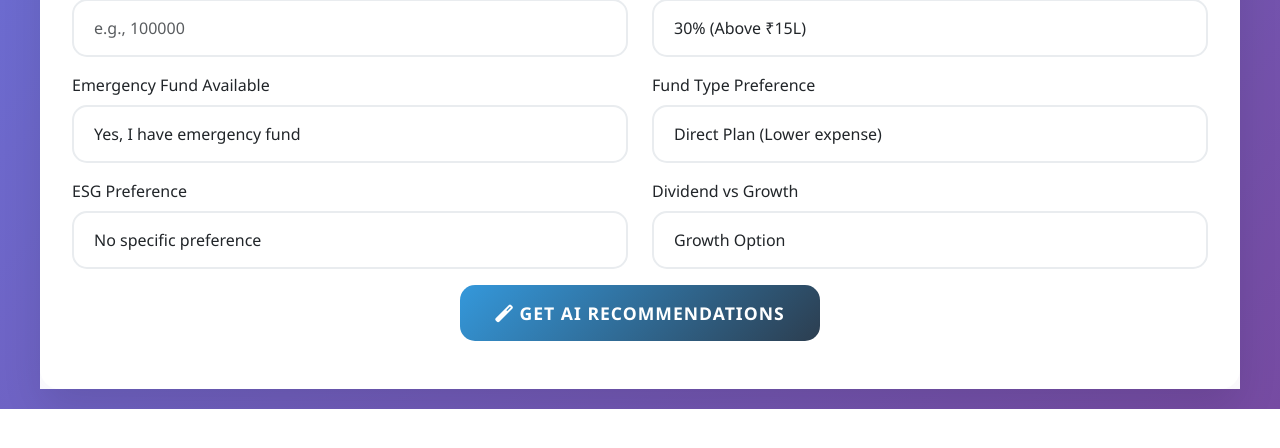
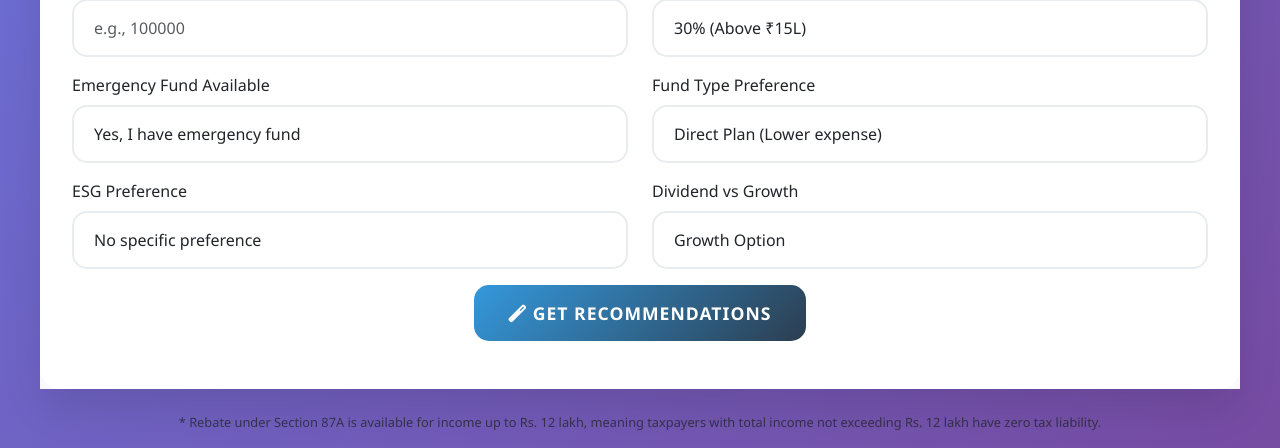
Before and after one commit to RupamMal/Mutual-Fund-Guide, a Flask app: page / in a window 1280 px wide. Shown: the part 1010-1458 px from the top of the page. Before the commit the page ends 1419 px from the top, so only its background shows below. Run offline with Flask 3, Linux system fonts and the light colour scheme; some libraries are stand-ins or nearby versions.

Commit message:
Updated index.html with new changes

```diff
--- a/templates/index.html
+++ b/templates/index.html
@@ -745,7 +745,7 @@
 
                     <div class="text-center">
                         <button type="submit" class="btn btn-primary btn-lg">
-                            <i class="fas fa-magic"></i> Get AI Recommendations
+                            <i class="fas fa-magic"></i> Get Recommendations
                         </button>
                     </div>
                 </form>
@@ -755,7 +755,7 @@
             <div class="loading" id="loading">
                 <div class="spinner mb-3"></div>
                 <h4>Analyzing your profile and generating recommendations...</h4>
-                <p>This may take a few moments as our AI analyzes thousands of mutual funds.</p>
+                <p>This may take a few moments as we are analyzing thousands of mutual funds.</p>
             </div>
 
             <!-- Top 5 Funds Section -->
@@ -1417,5 +1417,16 @@
             container.innerHTML = advancedHtml + container.innerHTML;
         }
     </script>
+
+    <!-- Tax Rebate Information -->
+    <div class="container mt-4 mb-3">
+        <div class="row">
+            <div class="col-12">
+                <p class="text-muted" style="font-size: 0.8rem; text-align: center; margin-bottom: 0;">
+                    * Rebate under Section 87A is available for income up to Rs. 12 lakh, meaning taxpayers with total income not exceeding Rs. 12 lakh have zero tax liability.
+                </p>
+            </div>
+        </div>
+    </div>
 </body>
 </html>
```
